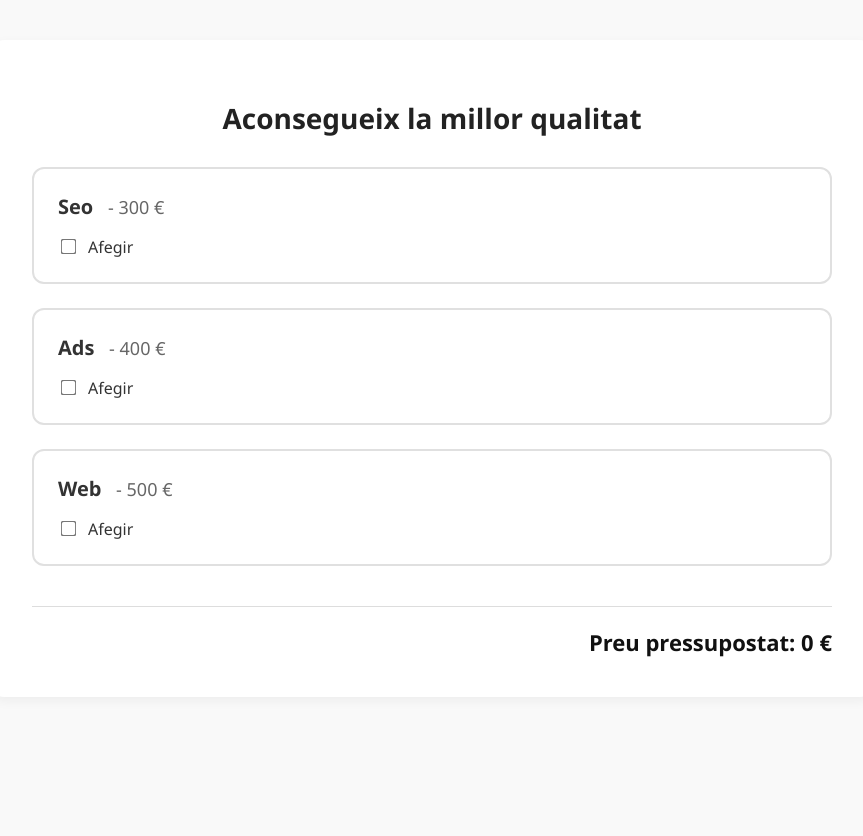
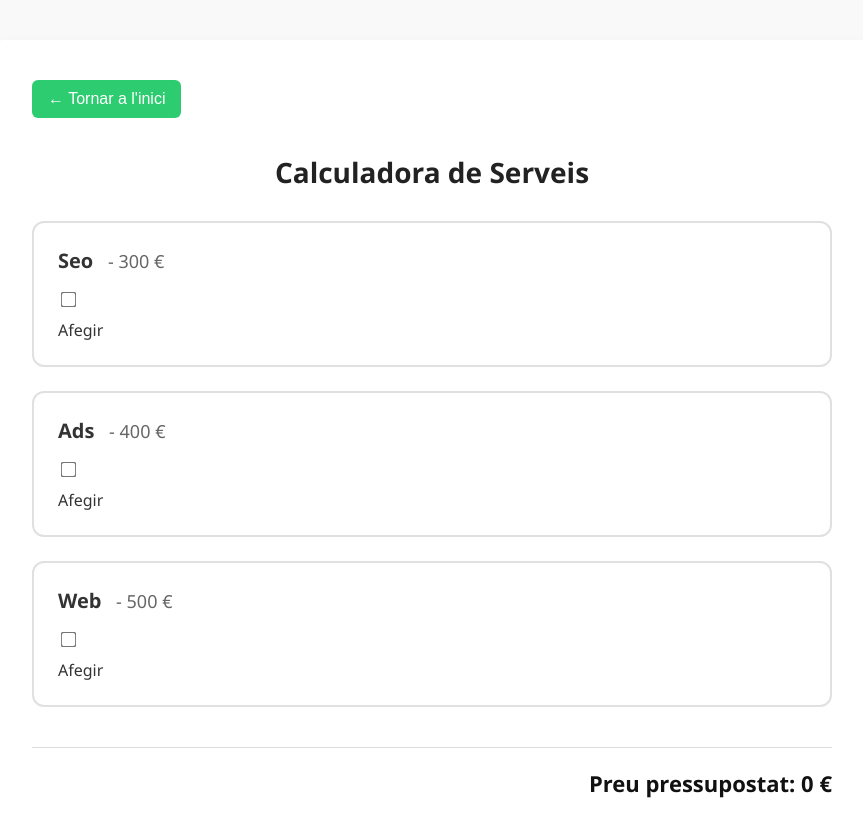
Before and after one commit to EdgarPomar/S6.Pressupostos--React, a React (Vite) app: page /calculator in a window 1280 px wide. Shown: the top 836 px of the page, without its empty margins (208-1071 px from the left). Before the commit the page ends 800 px from the top, so only its background shows below. Built offline with nearby package versions, Linux system fonts and the light colour scheme.

Commit message:
exercise4 finished, implemented router navigation and realized a home page

```diff
--- a/package.json
+++ b/package.json
@@ -11,7 +11,8 @@
   },
   "dependencies": {
     "react": "^19.0.0",
-    "react-dom": "^19.0.0"
+    "react-dom": "^19.0.0",
+    "react-router-dom": "^7.5.3"
   },
   "devDependencies": {
     "@eslint/js": "^9.21.0",
--- a/src/App.tsx
+++ b/src/App.tsx
@@ -1,62 +1,12 @@
-import React, { useReducer, useMemo, useState } from "react";
-import ServiceSelector from "./components/ServiceSelector";
-import WebConfigurator from "./components/WebConfigurator";
-import { Service, WebConfig } from "../src/types/index";
-import "./styles.css";
+import React from 'react'
+import { BrowserRouter } from 'react-router-dom'
+import './styles.css'
+import AppRoutes from './router/AppRouter'
 
-const initialServices: Service[] = [
-  { id: "seo", name: "Seo", selected: false, price: 300 },
-  { id: "ads", name: "Ads", selected: false, price: 400 },
-  { id: "web", name: "Web", selected: false, price: 500 },
-];
+const App: React.FC = () => (
+  <BrowserRouter>
+    <AppRoutes />
+  </BrowserRouter>
+)
 
-type Action = { type: "TOGGLE"; id: string };
-
-const reducer = (state: Service[], action: Action): Service[] =>
-  state.map((service) =>
-    service.id === action.id
-      ? { ...service, selected: !service.selected }
-      : service
-  );
-
-const App: React.FC = () => {
-  const [services, dispatch] = useReducer(reducer, initialServices);
-  const [webConfig, setWebConfig] = useState<WebConfig>({
-    pages: 1,
-    languages: 1,
-  });
-
-  const total = useMemo(() => {
-    return services.reduce((sum, service) => {
-      if (service.id === "web" && service.selected) {
-        const configPrice = 500 + (webConfig.pages + webConfig.languages) * 30;
-        return sum + configPrice;
-      } else if (service.selected && service.price) {
-        return sum + service.price;
-      }
-      return sum;
-    }, 0);
-  }, [services, webConfig]);
-
-  return (
-    <main>
-      <h1>Aconsegueix la millor qualitat</h1>
-      <div className="service-list">
-        {services.map((service) => (
-          <ServiceSelector
-            key={service.id}
-            service={service}
-            onToggle={(id) => dispatch({ type: "TOGGLE", id })}
-          >
-            {service.id === "web" && service.selected && (
-              <WebConfigurator config={webConfig} onChange={setWebConfig} />
-            )}
-          </ServiceSelector>
-        ))}
-      </div>
-      <div className="total">Preu pressupostat: {total} €</div>
-    </main>
-  );
-};
-
-export default App;
+export default App
--- /dev/null
+++ b/src/components/Calculator.tsx
@@ -0,0 +1,58 @@
+import React, { useReducer, useMemo, useState } from 'react'
+import ServiceSelector from './ServiceSelector'
+import WebConfigurator from './WebConfigurator'
+import { Service, WebConfig } from '../types'
+import { useNavigate } from 'react-router-dom'
+
+const initialServices: Service[] = [
+  { id: 'seo', name: 'Seo', selected: false, price: 300 },
+  { id: 'ads', name: 'Ads', selected: false, price: 400 },
+  { id: 'web', name: 'Web', selected: false, price: 500 }
+]
+
+type Action = { type: 'TOGGLE'; id: string }
+
+const reducer = (state: Service[], action: Action): Service[] =>
+  state.map(service =>
+    service.id === action.id ? { ...service, selected: !service.selected } : service
+  )
+
+const Calculator: React.FC = () => {
+  const navigate = useNavigate()
+  const [services, dispatch] = useReducer(reducer, initialServices)
+  const [webConfig, setWebConfig] = useState<WebConfig>({ pages: 1, languages: 1 })
+
+  const total = useMemo(() => {
+    return services.reduce((sum, service) => {
+      if (service.id === 'web' && service.selected) {
+        return sum + 500 + (webConfig.pages + webConfig.languages) * 30
+      } else if (service.selected && service.price) {
+        return sum + service.price
+      }
+      return sum
+    }, 0)
+  }, [services, webConfig])
+
+  return (
+    <main>
+      <button onClick={() => navigate('/')}>← Tornar a l'inici</button>
+      <h1>Calculadora de Serveis</h1>
+      <div className="service-list">
+        {services.map(service => (
+          <ServiceSelector
+            key={service.id}
+            service={service}
+            onToggle={id => dispatch({ type: 'TOGGLE', id })}
+          >
+            {service.id === 'web' && service.selected && (
+              <WebConfigurator config={webConfig} onChange={setWebConfig} />
+            )}
+          </ServiceSelector>
+        ))}
+      </div>
+      <div className="total">Preu pressupostat: {total} €</div>
+    </main>
+  )
+}
+
+export default Calculator
--- a/src/components/ServiceSelector.tsx
+++ b/src/components/ServiceSelector.tsx
@@ -12,7 +12,7 @@ const ServiceSelector: React.FC<Props> = ({ service, onToggle, children }) => {
     <div className={`service ${service.selected ? 'selected' : ''}`}>
       <div>
         <strong>{service.name}</strong>
-        {service.name && <span> - {service.price} €</span>}
+        {service.name  && <span> - {service.price} €</span>}
       </div>
       <label>
         <input
--- a/src/components/WebConfigurator.tsx
+++ b/src/components/WebConfigurator.tsx
@@ -1,5 +1,5 @@
 import React from 'react'
-import { WebConfig } from '../types/index'
+import { WebConfig } from '../types'
 
 interface Props {
   config: WebConfig
@@ -8,34 +8,34 @@ interface Props {
 
 const WebConfigurator: React.FC<Props> = ({ config, onChange }) => {
   const handleChange = (field: keyof WebConfig, value: number) => {
-    const valid = Math.max(0, value)
-    onChange({ ...config, [field]: valid })
+    if (value >= 0) {
+      onChange({ ...config, [field]: value })
+    }
   }
 
   return (
     <div className="web-config">
       <label>
         Nombre de pàgines
-        <div className="input-group">
+        <div className="number-input">
           <button onClick={() => handleChange('pages', config.pages - 1)}>-</button>
           <input
             type="number"
+            value={config.pages}
             min={0}
-            value={config.pages}
             onChange={e => handleChange('pages', Number(e.target.value))}
           />
           <button onClick={() => handleChange('pages', config.pages + 1)}>+</button>
         </div>
       </label>
-
       <label>
         Nombre de llenguatges
-        <div className="input-group">
+        <div className="number-input">
           <button onClick={() => handleChange('languages', config.languages - 1)}>-</button>
           <input
             type="number"
+            value={config.languages}
             min={0}
-            value={config.languages}
             onChange={e => handleChange('languages', Number(e.target.value))}
           />
           <button onClick={() => handleChange('languages', config.languages + 1)}>+</button>
--- /dev/null
+++ b/src/pages/Welcome.tsx
@@ -0,0 +1,19 @@
+import React from 'react'
+import { useNavigate } from 'react-router-dom'
+
+const Welcome: React.FC = () => {
+  const navigate = useNavigate()
+
+  return (
+    <main>
+      <h1>Benvingut/da a la nostra Calculadora de Serveis</h1>
+      <p>
+        Aquesta web et permet seleccionar serveis digitals i configurar la teva pròpia pàgina web.
+        Podràs veure el preu total en funció dels serveis i opcions que triïs.
+      </p>
+      <button onClick={() => navigate('/calculator')}>Comença</button>
+    </main>
+  )
+}
+
+export default Welcome
--- /dev/null
+++ b/src/router/AppRouter.tsx
@@ -0,0 +1,13 @@
+import React from 'react'
+import { Routes, Route } from 'react-router-dom'
+import Welcome from '../pages/Welcome'
+import Calculator from '../components/Calculator'
+
+const AppRoutes: React.FC = () => (
+  <Routes>
+    <Route path="/" element={<Welcome />} />
+    <Route path="/calculator" element={<Calculator />} />
+  </Routes>
+)
+
+export default AppRoutes
--- a/src/styles.css
+++ b/src/styles.css
@@ -7,7 +7,7 @@
 }
 
 body {
-  font-family: "Segoe UI", sans-serif;
+  font-family: 'Segoe UI', sans-serif;
   background: var(--bg);
   color: var(--text);
   margin: 0;
@@ -28,6 +28,21 @@ h1 {
   margin-bottom: 30px;
   text-align: center;
   color: #222;
+}
+
+button {
+  background-color: var(--primary);
+  color: white;
+  border: none;
+  padding: 10px 16px;
+  border-radius: 6px;
+  cursor: pointer;
+  font-size: 16px;
+  margin-bottom: 16px;
+}
+
+button:hover {
+  background-color: #27ae60;
 }
 
 .service-list {
@@ -66,6 +81,8 @@ label {
   align-items: center;
   gap: 10px;
   font-size: 16px;
+  flex-direction: column;
+  align-items: flex-start;
 }
 
 input[type="checkbox"] {
@@ -79,20 +96,25 @@ input[type="checkbox"] {
   flex-wrap: wrap;
 }
 
-.web-config label {
-  flex-direction: column;
-  align-items: flex-start;
-  font-weight: 500;
-  font-size: 14px;
-}
-
 .web-config input[type="number"] {
-  margin-top: 6px;
   padding: 8px;
   width: 80px;
   border: 1px solid #ccc;
   border-radius: 6px;
   font-size: 16px;
+  text-align: center;
+}
+
+.number-input {
+  display: flex;
+  gap: 8px;
+  align-items: center;
+}
+
+.number-input button {
+  padding: 6px 12px;
+  font-size: 18px;
+  font-weight: bold;
 }
 
 .total {
@@ -104,33 +126,3 @@ input[type="checkbox"] {
   border-top: 1px solid #ddd;
   padding-top: 20px;
 }
-
-.input-group {
-  display: flex;
-  align-items: center;
-  gap: 6px;
-}
-
-.input-group button {
-  background-color: var(--primary);
-  color: white;
-  border: none;
-  border-radius: 6px;
-  padding: 4px 10px;
-  font-size: 18px;
-  cursor: pointer;
-  transition: background-color 0.3s ease;
-}
-
-.input-group button:hover {
-  background-color: #27ae60;
-}
-
-.input-group input {
-  padding: 8px;
-  width: 80px;
-  text-align: center;
-  font-size: 16px;
-  border: 1px solid #ccc;
-  border-radius: 6px;
-}
```
Also changed, not shown: 1 other file (tests, documents, lock files or other folders).
